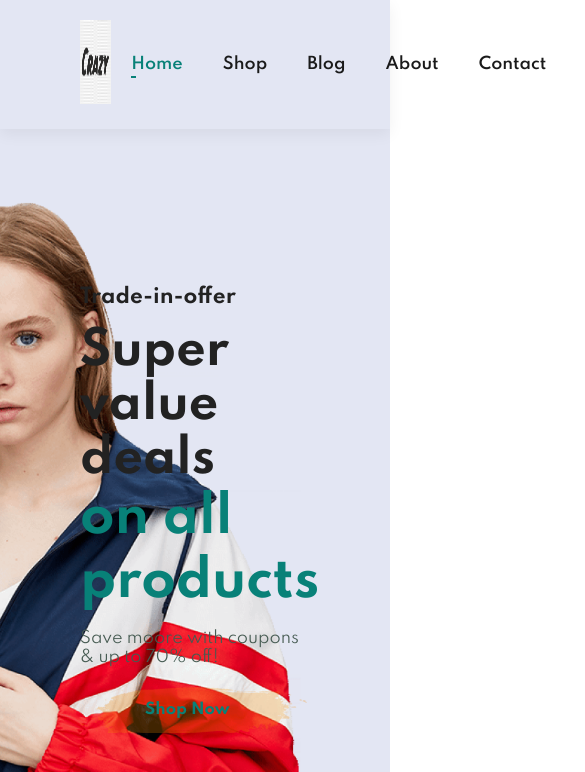
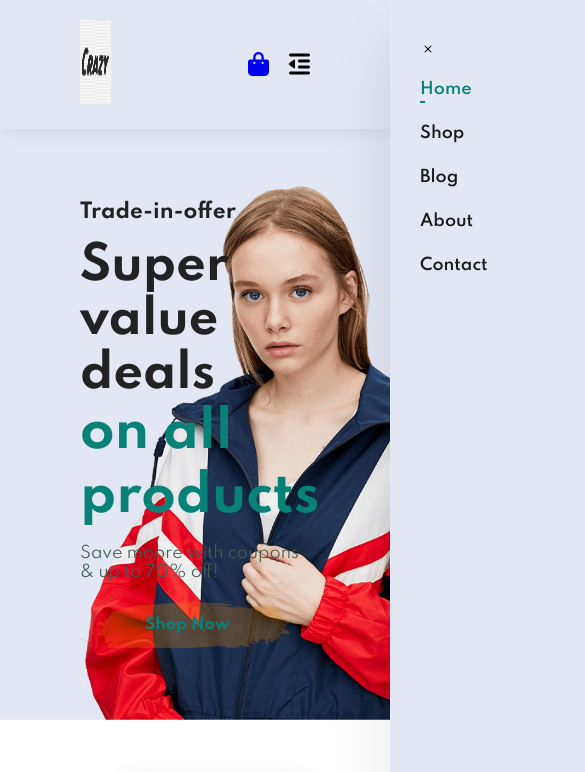
Before and after one commit to muhammadsarfaraztahir/E-commers-website, a plain HTML site: page E commers website/index.html in a window 390 px wide. Shown: the top 772 px of the page, 585 px wide, since content can reach past the window. Drawn offline with nearby package versions, Linux system fonts and the light colour scheme.

Commit message:
Add files via upload

```diff
--- a/E commers website/index.html
+++ b/E commers website/index.html
@@ -6,6 +6,7 @@
     <title>E commers Website</title>
     <link rel="stylesheet" href="style.css">
     <script src="https://kit.fontawesome.com/053761a64b.js" crossorigin="anonymous"></script>
+    <link rel="stylesheet" href="https://cdn.jsdelivr.net/npm/bootstrap-icons/font/bootstrap-icons.css">
 </head>
 <body>
     <section id="header">
@@ -19,8 +20,13 @@
                 <li><a href="blog.html">Blog</a></li>
                 <li><a href="about.html">About</a></li>
                 <li><a href="contact.html">Contact</a></li>
-                <li><a href="cart.html"><i class="fa-solid fa-bag-shopping"></i></a></li>
+                <li id="lg-bag"><a href="cart.html"><i class="fa-solid fa-bag-shopping"></i></a></li>
+                <a href="#" id="close" ><i class=""><img src="image/x.svg" alt="close"/></i></a>
             </ul>
+        </div>
+        <div id="mobile">
+            <a href="cart.html"><i class="fa-solid fa-bag-shopping"></i></a>
+            <i id="bar" class="fas fa-outdent"></i>
         </div>
     </section>
     <section id="hero">
--- a/E commers website/index.js
+++ b/E commers website/index.js
@@ -1 +1,14 @@
-javascript :-)
+const bar = document.getElementById('bar');
+const close = document.getElementById('close');
+const nav = document.getElementById('navbar');
+
+if(bar){
+    bar.addEventListener("click", () => {
+        nav.classList.add('active');
+    })
+}
+if(bar){
+    close.addEventListener("click", () => {
+        nav.classList.remove('active');
+    })
+}
--- a/E commers website/style.css
+++ b/E commers website/style.css
@@ -1,4 +1,5 @@
 @import url("https://fonts.googleapis.com/css2?family=Spartan:wght@100;200;300;400;500;600;700;800;900&display=swap");
+
 * {
   margin: 0;
   padding: 0;
@@ -51,13 +52,14 @@ p {
 body {
   width: 100%;
 }
-.logo{
+
+.logo {
   height: 10vh;
   width: 8vw;
 }
 
 /* Header */
-#header{
+#header {
   display: flex;
   align-items: center;
   justify-content: space-between;
@@ -69,29 +71,34 @@ body {
   top: 0;
   left: 0;
 }
-#navbar{
+
+#navbar {
   display: flex;
   align-items: center;
   justify-content: center;
 }
-#navbar li{
+
+#navbar li {
   list-style: none;
   padding: 0 20px;
   position: relative;
 }
-#navbar li a{
+
+#navbar li a {
   text-decoration: none;
   font-size: 16px;
   font-weight: 600;
   color: #1a1a1a;
   transition: 0.03 ease;
 }
+
 #navbar li a:hover,
-#navbar li a.active{
+#navbar li a.active {
   color: #088178;
 }
+
 #navbar li a.active::after,
-#navbar li a:hover::after{
+#navbar li a:hover::after {
   content: "";
   width: 1.2vw;
   height: 2px;
@@ -101,9 +108,19 @@ body {
   left: 20px;
 
 }
+
+#mobile {
+  display: none;
+  justify-content: center;
+}
+
+#close {
+  display: none;
+}
+
 /* Home page */
 
-#hero{
+#hero {
   background-image: url(image/hero4.png);
   height: 90vh;
   width: 100%;
@@ -115,14 +132,17 @@ body {
   align-items: flex-start;
   justify-content: center;
 }
-#hero h4{
+
+#hero h4 {
   padding-bottom: 15px;
 }
-#hero h1{
+
+#hero h1 {
   color: #088178;
 
 }
-#hero button{
+
+#hero button {
   background-image: url(image/button\ backgroud.png);
   background-color: transparent;
   color: #088178;
@@ -133,18 +153,21 @@ body {
   font-weight: 700;
   font-size: 15px;
 }
-#feature{
+
+#feature {
   display: flex;
   align-items: center;
   justify-content: space-between;
   flex-wrap: wrap;
 }
-.imagesize{
+
+.imagesize {
   height: 130px;
   width: 160px;
 
 }
-#feature .fe-box{
+
+#feature .fe-box {
   width: 180px;
   text-align: center;
   padding: 25px 15px;
@@ -154,10 +177,12 @@ body {
   margin: 15px 0;
   /* background-color: rebeccapurple; */
 }
-#feature .fe-box:hover{
+
+#feature .fe-box:hover {
   box-shadow: 10px 10px 54px rgba(0, 0, 0, 0.3);
 }
-#feature .fe-box h6{
+
+#feature .fe-box h6 {
   display: inline;
   padding: 9px 8px 6px 8px;
   line-height: 1;
@@ -165,36 +190,45 @@ body {
   color: #088178;
   background-color: #fddde4;
 }
-#feature .fe-box img{
+
+#feature .fe-box img {
   width: 100%;
   margin-bottom: 10px;
 }
-#feature .fe-box:nth-child(2) h6{
+
+#feature .fe-box:nth-child(2) h6 {
   background-color: #cdebbc;
 }
-#feature .fe-box:nth-child(3) h6{
+
+#feature .fe-box:nth-child(3) h6 {
   background-color: #d1e8f2;
 }
-#feature .fe-box:nth-child(4) h6{
+
+#feature .fe-box:nth-child(4) h6 {
   background-color: #cdd4f8;
 }
-#feature .fe-box:nth-child(5) h6{
+
+#feature .fe-box:nth-child(5) h6 {
   background-color: #f6dbf6;
 }
-#feature .fe-box:nth-child(6) h6{
+
+#feature .fe-box:nth-child(6) h6 {
   background-color: #fff2e5;
 }
-#product1{
+
+#product1 {
   text-align: center;
 }
-#product1 .pro-container{
+
+#product1 .pro-container {
   display: flex;
   justify-content: space-between;
   padding-top: 20px;
   flex-wrap: wrap;
 
 }
-#product1 .pro{
+
+#product1 .pro {
   width: 23%;
   min-width: 250px;
   padding: 10px 12px;
@@ -206,37 +240,45 @@ flex-wrap: wrap;
   transition: 0.2 ease;
   position: relative;
 }
-#product1 .pro:hover{
+
+#product1 .pro:hover {
   box-shadow: 20px 20px 30px rgba(0, 0, 0, 0.06);
 }
-#product1 .pro img{
+
+#product1 .pro img {
   width: 100%;
   border-radius: 20px;
 }
-#product1 .pro .des{
+
+#product1 .pro .des {
   text-align: start;
   padding: 10px 0;
 }
-#product1 .pro .des span{
+
+#product1 .pro .des span {
   color: #606063;
   font-size: 12px;
 }
-#product1 .pro .des h5{
-  padding-top: 7px ;
+
+#product1 .pro .des h5 {
+  padding-top: 7px;
   color: #1a1a1a;
   font-size: 14px;
 }
-#product1 .pro .des i{
+
+#product1 .pro .des i {
   font-size: 12px;
   color: rgb(243, 181, 25);
 }
-#product1 .pro .des h4{
+
+#product1 .pro .des h4 {
   padding-top: 15px;
   font-size: 15px;
   font-weight: 700;
   color: #088178;
 }
-#product1 .pro .cart{
+
+#product1 .pro .cart {
   width: 40px;
   height: 40px;
   line-height: 40px;
@@ -244,8 +286,97 @@ flex-wrap: wrap;
   background-color: #e8f6ea;
   font-weight: 500;
   color: #088178;
-  border:1px solid #cce7d0 ;
+  border: 1px solid #cce7d0;
   position: absolute;
   bottom: 20px;
   right: 10px;
 }
+
+/* start media Query */
+@media (max-width:799px) {
+  .section-p1 {
+    padding: 40px 40px;
+  }
+
+  #navbar {
+    display: flex;
+    flex-direction: column;
+    align-items: flex-start;
+    justify-content: flex-start;
+    position: fixed;
+    right: -300px;
+    top: 0;
+    height: 100vh;
+    width: 300px;
+    background-color: #E3E6F3;
+    box-shadow: 0 40px 60px rgba(0, 0, 0, 0.1);
+    padding: 80px 0 0 10px;
+    transition: 0.3s;
+  }
+
+  #navbar.active {
+    right: 0px;
+  }
+
+  #navbar li {
+    margin-bottom: 25px;
+  }
+
+  #mobile {
+    display: flex;
+    justify-content: center;
+  }
+
+  #mobile i {
+    color: 1a1a1a;
+    font-size: 24px;
+    padding-left: 20px;
+
+  }
+
+  #close {
+    display: initial;
+    position: absolute;
+    top: 30px;
+    left: 30px;
+    color: #222;
+    font-size: 30px;
+    /* width: 40px;
+    height: 40px; */
+  }
+
+  #lg-bag {
+    display: none;
+  }
+
+  #hero {
+    height: 70vh;
+    padding: 0 80px;
+    background-position: top 30% right 30%;
+  }
+
+  #feature {
+    justify-content: center;
+  }
+
+  #feature .fe-box {
+    margin: 15px 15px;
+  }
+
+  #product1 .pro-container {
+    justify-content: center;
+  }
+  #product1 .pro {
+
+    margin: 15px ;
+
+}
+
+
+
+
+
+
+
+
+}
```
Also changed, not shown: E commers website/image/x.svg (added). Lines whose indentation alone changed are shown as unchanged.
